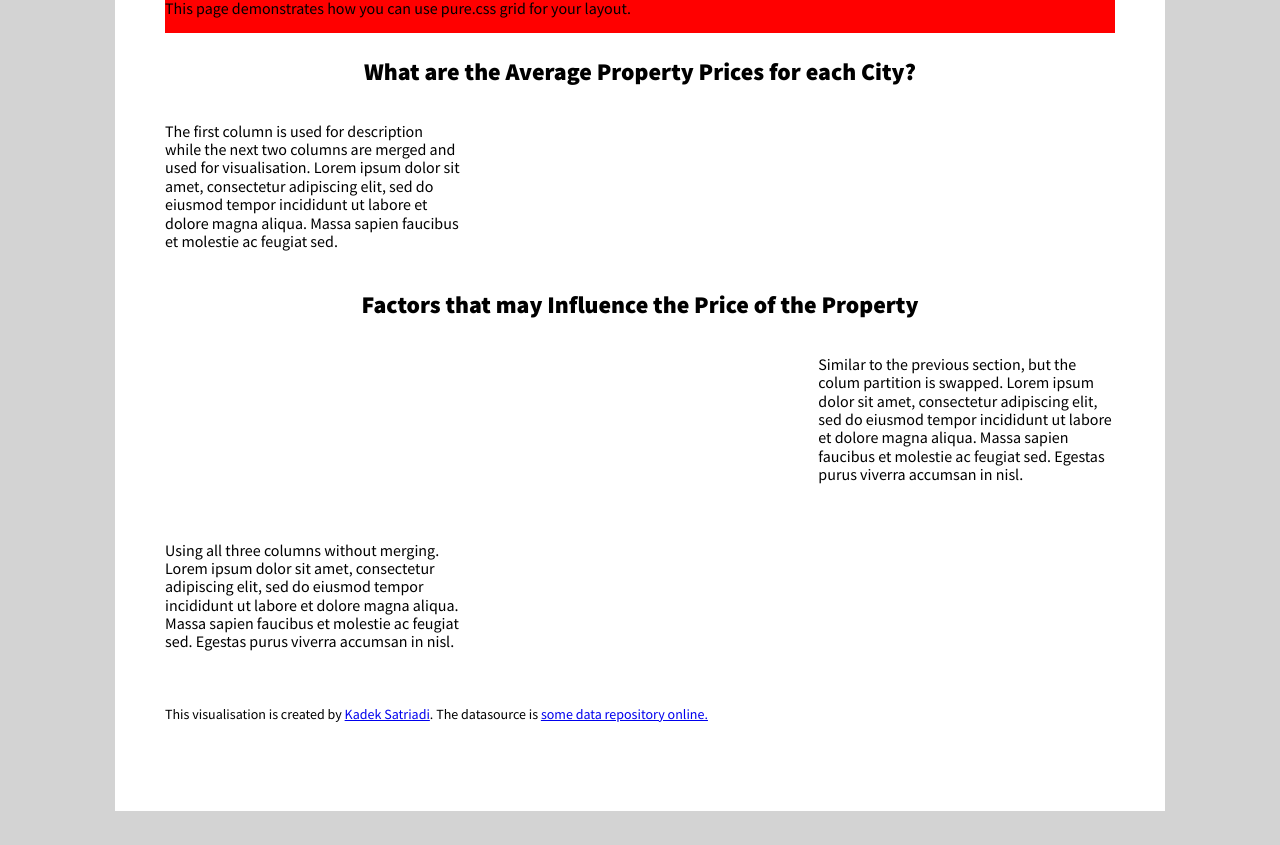
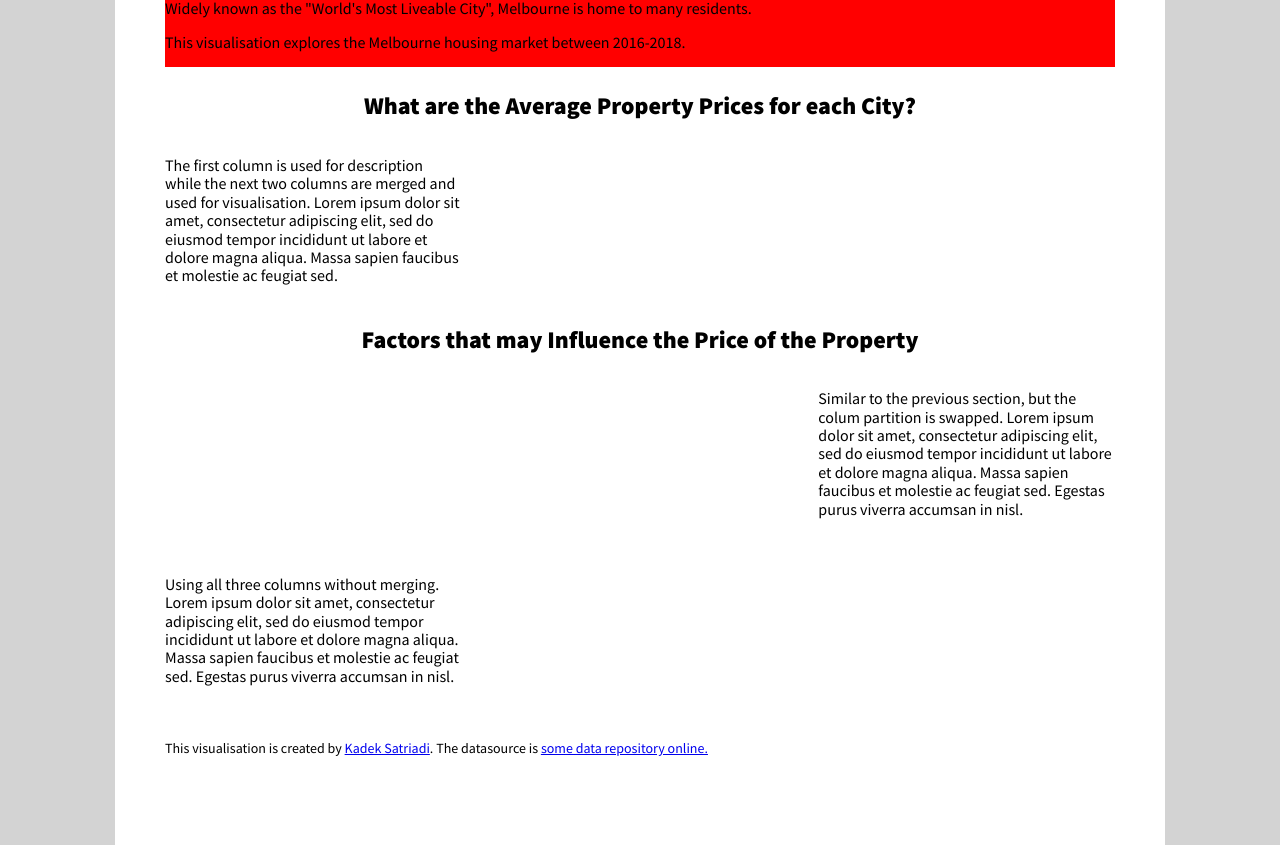
Before and after one commit to damian-ngau/the_melbourne_housing_market, a plain HTML site: page the_melbourne_housing_market/index.html in a window 1280 px wide. Shown: the part 80-925 px from the top of the page. Before the commit the page ends 891 px from the top, so only its background shows below. Drawn offline with nearby package versions, Linux system fonts and the light colour scheme; a script that the page names is missing.

Commit message:
Update index.html

```diff
--- a/the_melbourne_housing_market/index.html
+++ b/the_melbourne_housing_market/index.html
@@ -65,7 +65,8 @@
     <div class="pure-g" style="background-color:red">
       <div class="pure-u-1-1">
         <h1>The Melbourne Housing Market</h1>
-        <p>This page demonstrates how you can use pure.css grid for your layout.</p>
+        <p>Widely known as the "World's Most Liveable City", Melbourne is home to many residents.</p>
+        <p>This visualisation explores the Melbourne housing market between 2016-2018.
       </div>
     </div>
   <!-- end pure grid group -->
```
